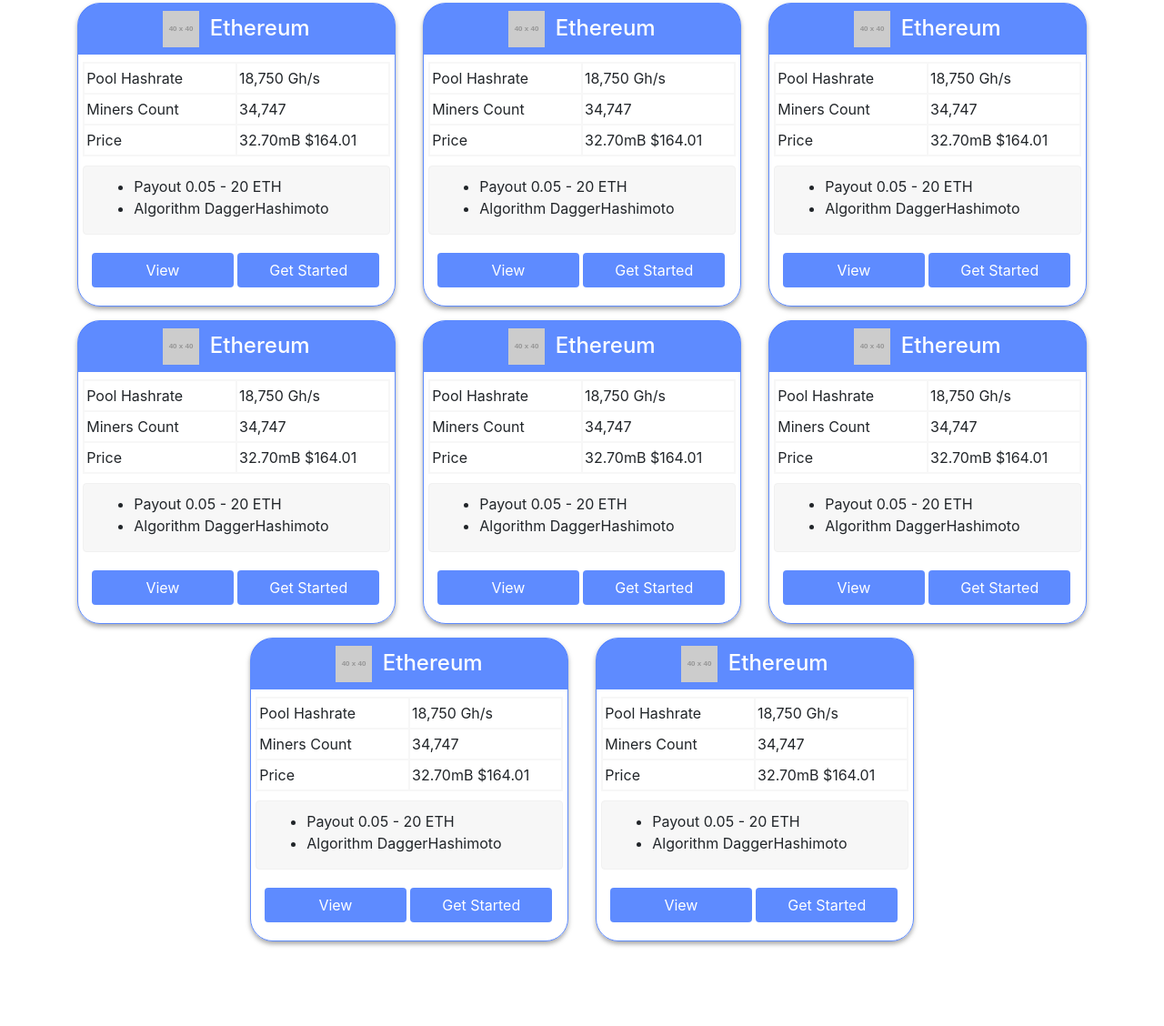
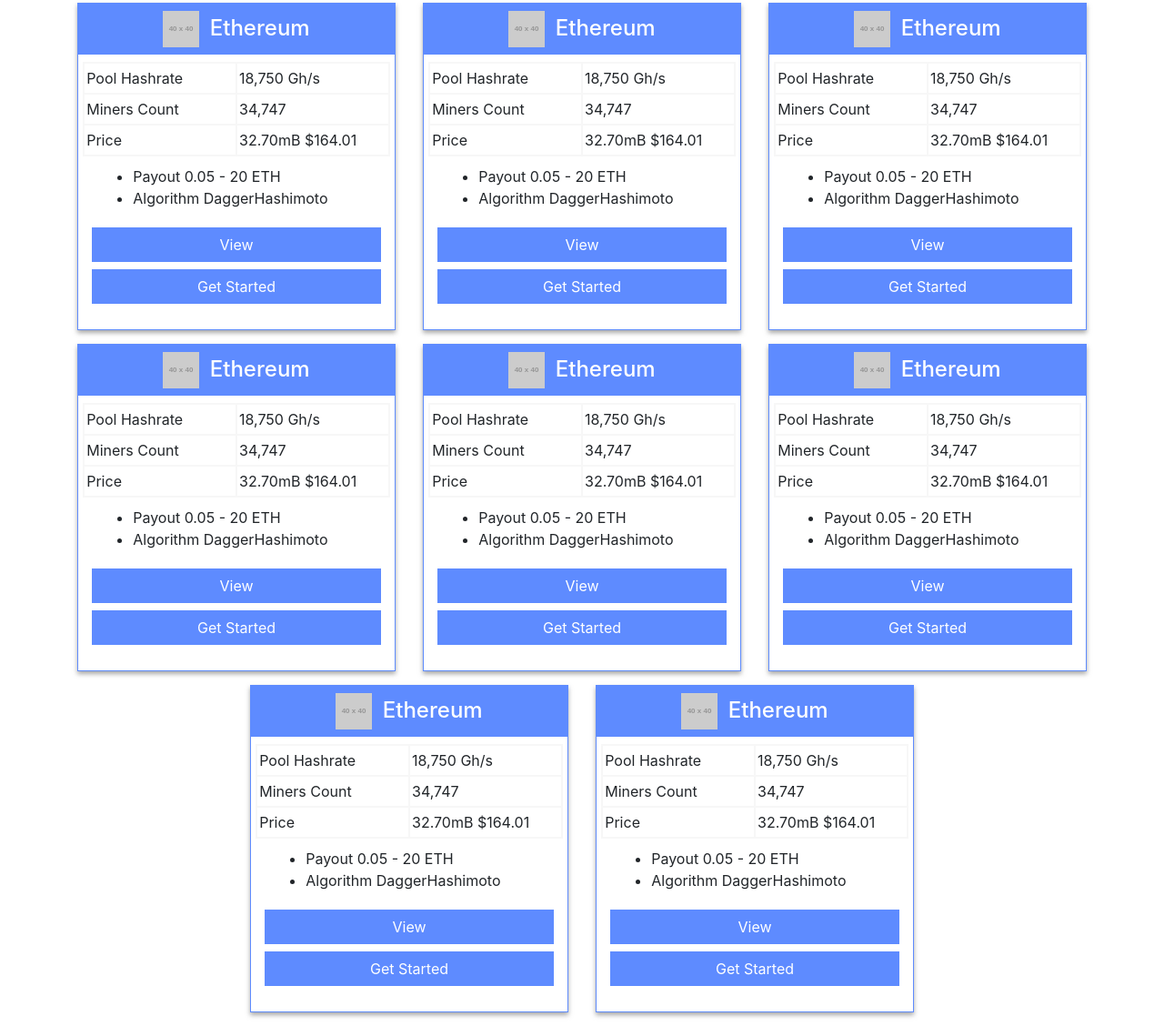
Before and after one commit to Ethannnrogers/crypto-boxes, a plain HTML site: page index.html in a window 1280 px wide. Shown: the part 125-1253 px from the top of the page at 91% size. Before the commit the page ends 1175 px from the top, so only its background shows below. Drawn offline with nearby package versions, Linux system fonts and the light colour scheme; placeholder pictures from the web are drawn by us.

Commit message:
design test

```diff
--- a/index.html
+++ b/index.html
@@ -28,7 +28,7 @@
     <div class="container" id="boxes">
         <div class="row">
             <!-- Box 1 -->
-            <div class="col-lg-4 col-md-12">
+            <div class="col-lg-4 col-md-12" id="box-1">
                 <div class="box">
                     <!-- Box Title -->
                     <div class="box-title text-center">
@@ -58,13 +58,13 @@
                     </div>
                     <!-- Buttons -->
                     <div class="container btn-cont">
-                        <button type="button" class="btn bttnn">View</button>
+                        <button type="button" class="btn bttnn">View</button><br>
                         <button type="button" class="btn bttnn btn-right">Get Started</button>
                     </div>
                 </div>
             </div>
            <!-- Box 2 -->
-           <div class="col-lg-4 col-md-12">
+           <div class="col-lg-4 col-md-12" id="box-2">
                 <div class="box">
                     <!-- Box Title -->
                     <div class="box-title text-center">
@@ -94,13 +94,13 @@
                     </div>
                     <!-- Buttons -->
                     <div class="container btn-cont">
-                        <button type="button" class="btn bttnn">View</button>
+                        <button type="button" class="btn bttnn">View</button><br>
                         <button type="button" class="btn bttnn btn-right">Get Started</button>
                     </div>
                 </div>
             </div>
             <!-- Box 3 -->
-            <div class="col-lg-4 col-md-12">
+            <div class="col-lg-4 col-md-12" id="box-3">
                 <div class="box">
                     <!-- Box Title -->
                     <div class="box-title text-center">
@@ -130,7 +130,7 @@
                     </div>
                     <!-- Buttons -->
                     <div class="container btn-cont">
-                        <button type="button" class="btn bttnn">View</button>
+                        <button type="button" class="btn bttnn">View</button><br>
                         <button type="button" class="btn bttnn btn-right">Get Started</button>
                     </div>
                 </div>
@@ -138,7 +138,7 @@
         </div><!-- Row End -->
         <div class="row">
             <!-- Box 4 -->
-            <div class="col-lg-4 col-md-12">
+            <div class="col-lg-4 col-md-12" id="box-4">
                 <div class="box">
                     <!-- Box Title -->
                     <div class="box-title text-center">
@@ -168,13 +168,13 @@
                     </div>
                     <!-- Buttons -->
                     <div class="container btn-cont">
-                        <button type="button" class="btn bttnn">View</button>
+                        <button type="button" class="btn bttnn">View</button><br>
                         <button type="button" class="btn bttnn btn-right">Get Started</button>
                     </div>
                 </div>
             </div>
             <!-- Box 5 -->
-            <div class="col-lg-4 col-md-12">
+            <div class="col-lg-4 col-md-12" id="box-5">
                 <div class="box">
                     <!-- Box Title -->
                     <div class="box-title text-center">
@@ -204,13 +204,13 @@
                     </div>
                     <!-- Buttons -->
                     <div class="container btn-cont">
-                        <button type="button" class="btn bttnn">View</button>
+                        <button type="button" class="btn bttnn">View</button><br>
                         <button type="button" class="btn bttnn btn-right">Get Started</button>
                     </div>
                 </div>
             </div>
             <!-- Box 6 -->
-            <div class="col-lg-4 col-md-12">
+            <div class="col-lg-4 col-md-12" id="box-6">
                 <div class="box">
                     <!-- Box Title -->
                     <div class="box-title text-center">
@@ -240,15 +240,15 @@
                     </div>
                     <!-- Buttons -->
                     <div class="container btn-cont">
-                        <button type="button" class="btn bttnn">View</button>
+                        <button type="button" class="btn bttnn">View</button><br>
                         <button type="button" class="btn bttnn btn-right">Get Started</button>
                     </div>
                 </div>
             </div>
         </div><!-- Row End -->
         <div class="row">
-            <!-- Box 6 -->
-            <div class="offset-lg-2 col-lg-4 col-md-12"> <!-- APPLY OFFSET TO CENTER EVEN NUMBER OF BOXES -->
+            <!-- Box 7 -->
+            <div class="offset-lg-2 col-lg-4 col-md-12" id="box-7"> <!-- APPLY OFFSET TO CENTER EVEN NUMBER OF BOXES -->
                 <div class="box">
                     <!-- Box Title -->
                     <div class="box-title text-center">
@@ -278,13 +278,13 @@
                     </div>
                     <!-- Buttons -->
                     <div class="container btn-cont">
-                        <button type="button" class="btn bttnn">View</button>
+                        <button type="button" class="btn bttnn">View</button><br>
                         <button type="button" class="btn bttnn btn-right">Get Started</button>
                     </div>
                 </div>
             </div>
-            <!-- Box 6 -->
-            <div class="col-lg-4 col-md-12">
+            <!-- Box 8 -->
+            <div class="col-lg-4 col-md-12" id="box-8">
                 <div class="box">
                     <!-- Box Title -->
                     <div class="box-title text-center">
@@ -314,7 +314,7 @@
                     </div>
                     <!-- Buttons -->
                     <div class="container btn-cont">
-                        <button type="button" class="btn bttnn">View</button>
+                        <button type="button" class="btn bttnn">View</button><br>
                         <button type="button" class="btn bttnn btn-right">Get Started</button>
                     </div>
                 </div>
--- a/js/logic.js
+++ b/js/logic.js
@@ -1,5 +1,28 @@
 $(document).ready(function() {
 
-    $(".box").click(function() {
+    // Box Click Functions
+    $("#box-1").click(function() {
+        //Do something
+    });
+    $("#box-2").click(function() {
+        //Do something
+    });
+    $("#box-3").click(function() {
+        //Do something
+    });
+    $("#box-4").click(function() {
+        //Do something
+    });
+    $("#box-5").click(function() {
+        //Do something
+    });
+    $("#box-6").click(function() {
+        //Do something
+    });
+    $("#box-7").click(function() {
+        //Do something
+    });
+    $("#box-8").click(function() {
+        //Do something
     });
 });
--- a/style/style.css
+++ b/style/style.css
@@ -24,7 +24,7 @@
 
 .box {
     border: 1px solid rgba(0, 72, 255, 0.63);
-    border-radius: 25px;
+    /* border-radius: 25px; */
     height: auto;
     margin-bottom: 15px;
     -webkit-box-shadow: 0 3px 5px rgba(119, 119, 119, 0.637);
@@ -34,8 +34,8 @@
 
 .box-title {
     background-color: rgba(0, 72, 255, 0.63);
-    border-top-left-radius: 23px;
-    border-top-right-radius: 23px;
+    /* border-top-left-radius: 23px;
+    border-top-right-radius: 23px; */
     color: white;
 }
 
@@ -61,12 +61,12 @@
 
 .box-desc {
     border-radius: 4px;
-    background-color: rgb(247, 247, 247);
+    /* background-color: rgb(247, 247, 247);
+    border: 1px solid rgb(241, 241, 241); */
     width: 97%;
     margin-top: 10px;
     height: auto;
-    padding-top: 10px;
-    border: 1px solid rgb(241, 241, 241);
+    /* padding-top: 10px; */
 }
 
 .btn-cont {
@@ -76,7 +76,9 @@
 .bttnn {
     background-color: rgba(0, 72, 255, 0.63);
     color: white;
-    width: 49%;
+    width: 100%;
+    border-radius: 0;
+    margin-bottom: 8px;
 }
 
 .bttnn:hover {
```
